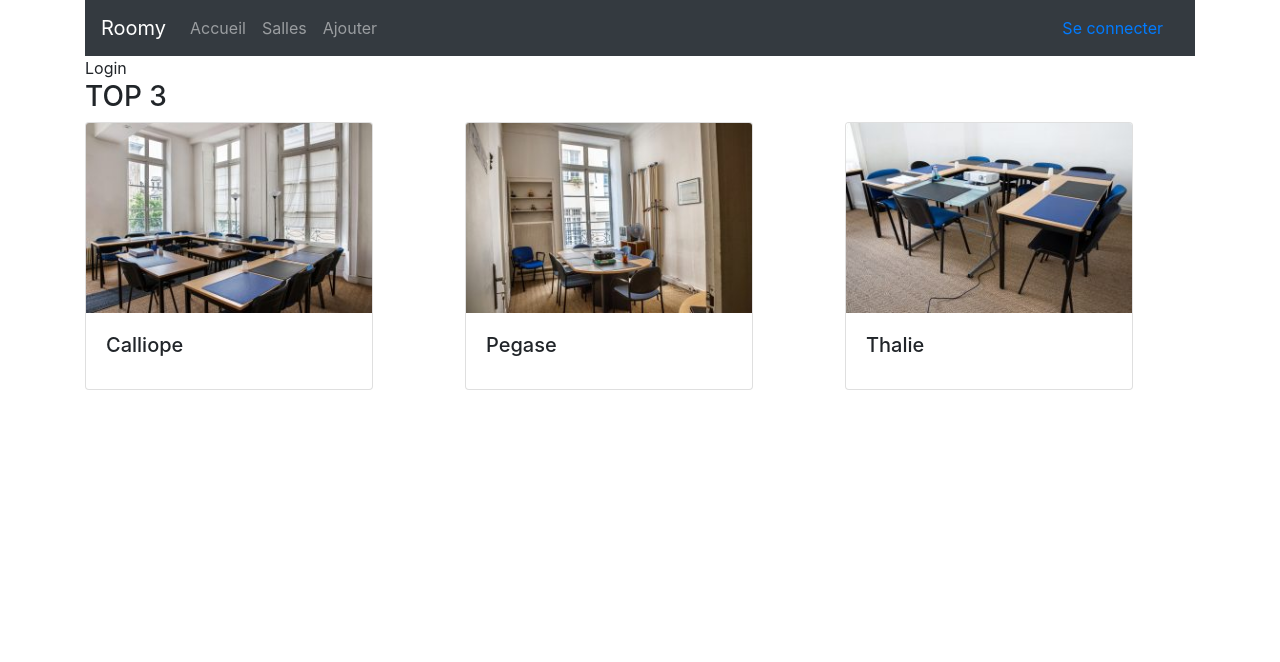
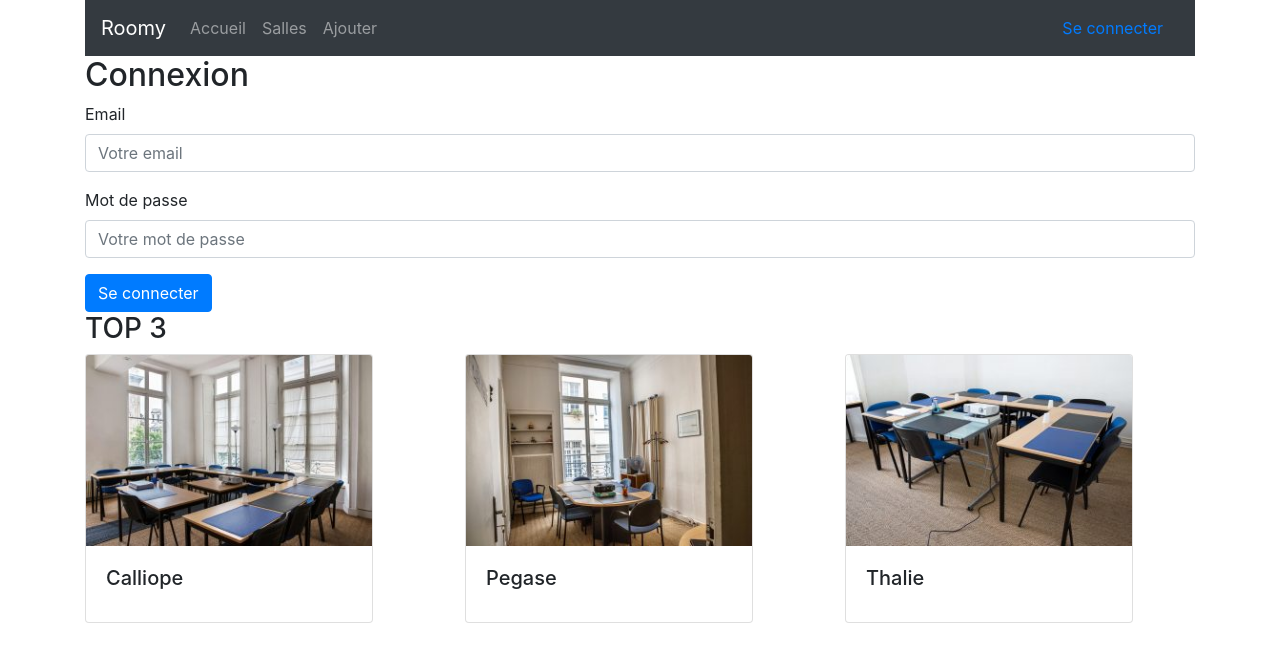
Before and after one commit to bart120/roomy1119, a React (Create React App) app: page /login in a window 1280 px wide. Shown: the top 662 px of the page. Built offline with nearby package versions, Linux system fonts and the light colour scheme.

Commit message:
login, validation, regexp

```diff
--- /dev/null
+++ b/src/components/LoginForm.js
@@ -0,0 +1,52 @@
+import React, { Component } from 'react';
+import { Form, Button } from 'react-bootstrap';
+
+class LoginForm extends Component {
+
+    state = {
+        login: '',
+        password: '',
+        valid: true
+    }
+
+
+
+    onChange = (event) => {
+        // console.log('this', this);
+        this.setState({ [event.target.name]: event.target.value });
+        console.log(this.state);
+    }
+
+    onSubmit = (event) => {
+        event.preventDefault();
+
+    }
+
+    validate = () => {
+        let valid = true;
+        const regEmail = /^(([^<>()\[\]\\.,;:\s@"]+(\.[^<>()\[\]\\.,;:\s@"]+)*)|(".+"))@((\[[0-9]{1,3}\.[0-9]{1,3}\.[0-9]{1,3}\.[0-9]{1,3}\])|(([a-zA-Z\-0-9]+\.)+[a-zA-Z]{2,}))$/;
+        const regPassword = /^.*(?=.*\d)(?=.*[a-z])(?=.*[A-Z])(?=.*[\W]){6,25}.*$/;
+
+
+
+    }
+
+    render() {
+        return (
+            <Form onSubmit={this.onSubmit} noValidate>
+                <Form.Group controlId="formBasicEmail">
+                    <Form.Label>Email</Form.Label>
+                    <Form.Control type="email" name="login" placeholder="Votre email" onChange={this.onChange} />
+                </Form.Group>
+
+                <Form.Group controlId="formBasicPassword">
+                    <Form.Label>Mot de passe</Form.Label>
+                    <Form.Control type="password" name="password" placeholder="Votre mot de passe" onChange={this.onChange} />
+                </Form.Group>
+                <Button variant="primary" type="submit">Se connecter</Button>
+            </Form>
+        );
+    }
+}
+
+export default LoginForm;
--- a/src/pages/authentication/LoginPage.js
+++ b/src/pages/authentication/LoginPage.js
@@ -1,10 +1,14 @@
 import React, { Component } from 'react';
+import LoginForm from '../../components/LoginForm';
 
 class LoginPage extends Component {
-    state = {}
+    state = {};
     render() {
         return (
-            <div>Login</div>
+            <>
+                <h2>Connexion</h2>
+                <LoginForm />
+            </>
         );
     }
 }
```
